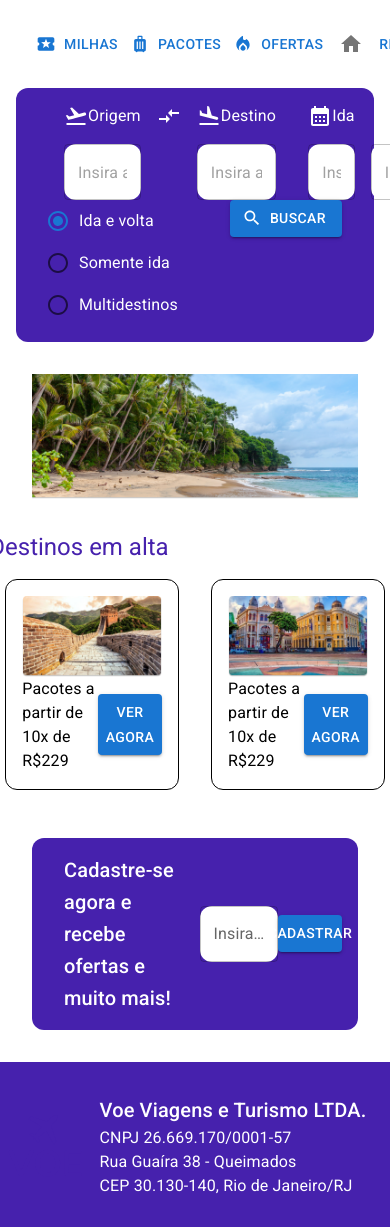
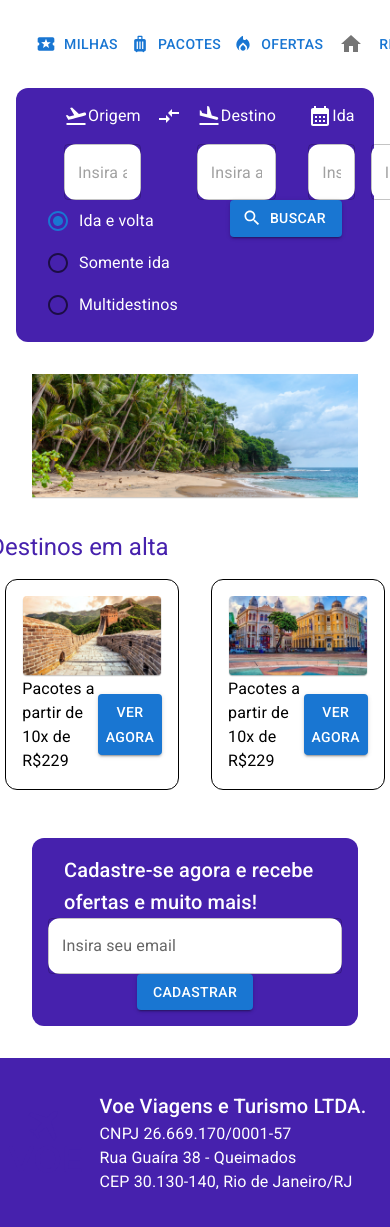
Before and after one commit to guijun13/ihc-voe, a Next.js app: page / in a window 390 px wide. Shown: the top 1227 px of the page. Built offline with nearby package versions, Linux system fonts and the light colour scheme.

Commit message:
Update index.tsx

```diff
--- a/pages/index.tsx
+++ b/pages/index.tsx
@@ -56,7 +56,7 @@ const Home: NextPage = () => {
               </div>
             </div>
           </div>
-          <div className="flex flex-row bg-purple my-8 p-4 items-center justify-center w-full border rounded-xl">
+          <div className="flex flex-col md:flex-row bg-purple my-8 p-4 items-center justify-center w-full border rounded-xl">
             <Typography variant="h6" className="text-white px-4">
               Cadastre-se agora e recebe ofertas e muito mais!
             </Typography>
```
